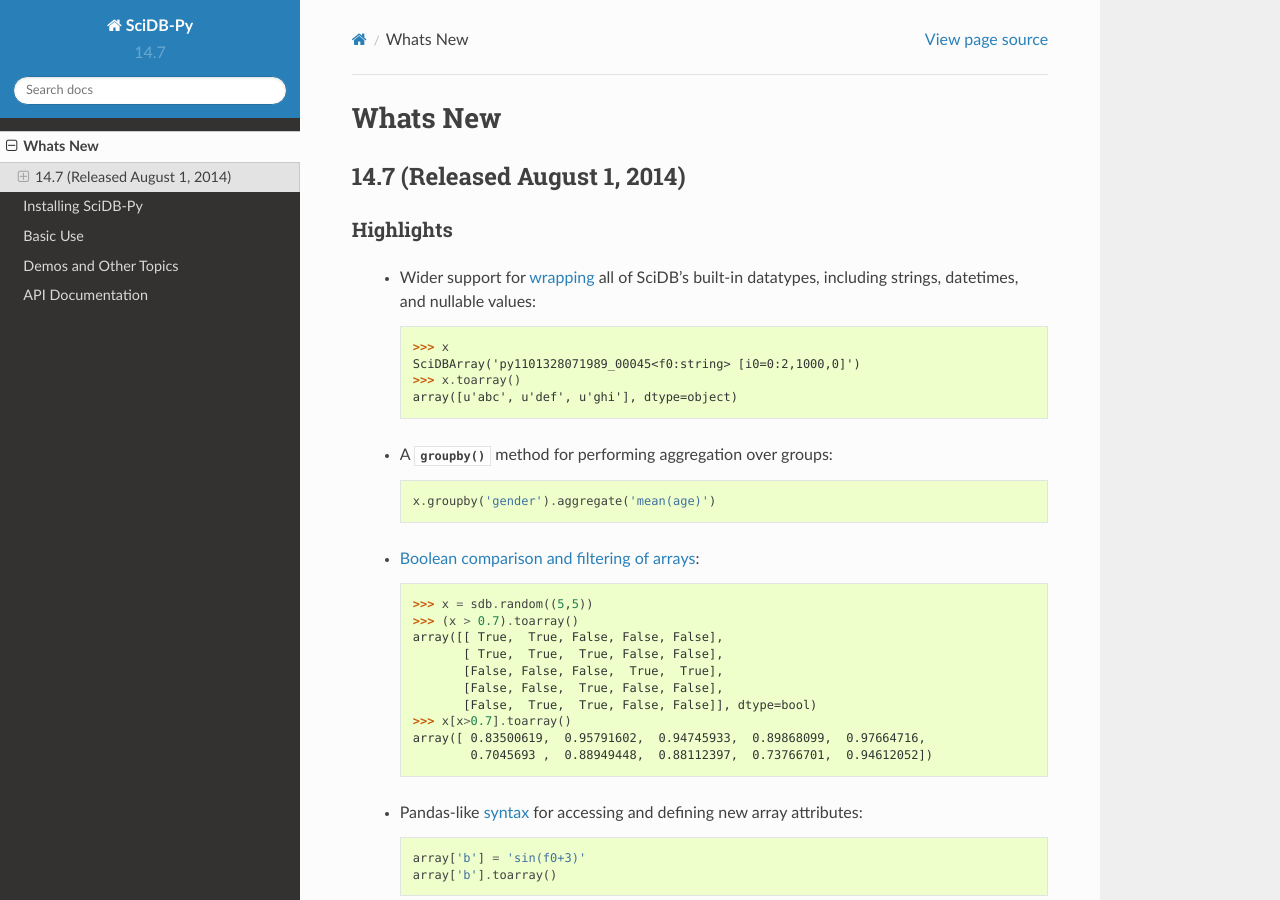
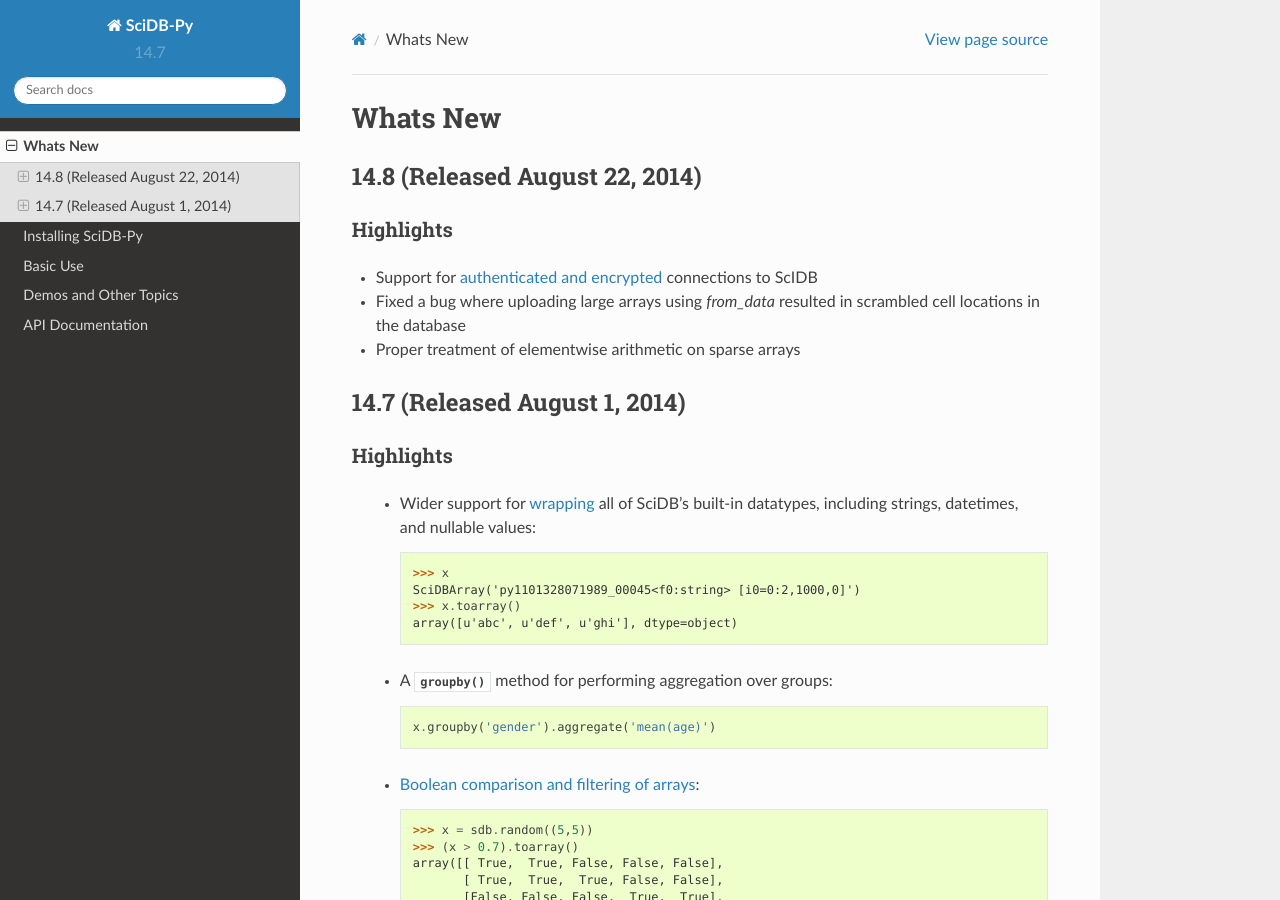
Before and after one commit to rvernica/SciDB-Py, a Sphinx documentation site: the page built from doc/whats_new.rst, in a window 1280 px wide and 900 px high. Built offline with Sphinx 7.4.7 and the Read the Docs theme 2.0.0, drawn with Linux system fonts in a browser that asks for light colours; formulas are drawn with MathJax 3.

Commit message:
14.8 Release notes

```diff
--- a/doc/connection.rst
+++ b/doc/connection.rst
@@ -50,6 +50,7 @@
 
 Authenticated and Encrypted Connections
 ---------------------------------------
+.. _authentication:
 
 Shim supports two modes of user authentication (PAM and Digest Authentication)
 and one form of encryption (SSL over HTTPS -- see the `Shim API documentation <http://htmlpreview.github.io/?https://raw.github.com/Paradigm4/shim/master/wwwroot/api.html>`_ page for more details). The :func:`~interface.connect` function will apply sensible defaults if you provide a username and password:
--- a/doc/whats_new.rst
+++ b/doc/whats_new.rst
@@ -6,6 +6,19 @@
 Whats New
 =========
 
+14.8 (Released August 22, 2014)
+-------------------------------
+
+Highlights
+^^^^^^^^^^
+
+- Support for :ref:`authenticated and encrypted <authentication>`
+  connections to ScIDB
+
+- Fixed a bug where uploading large arrays using `from_data` resulted
+  in scrambled cell locations in the database
+
+- Proper treatment of elementwise arithmetic on sparse arrays
 
 14.7 (Released August 1, 2014)
 ------------------------------
```
